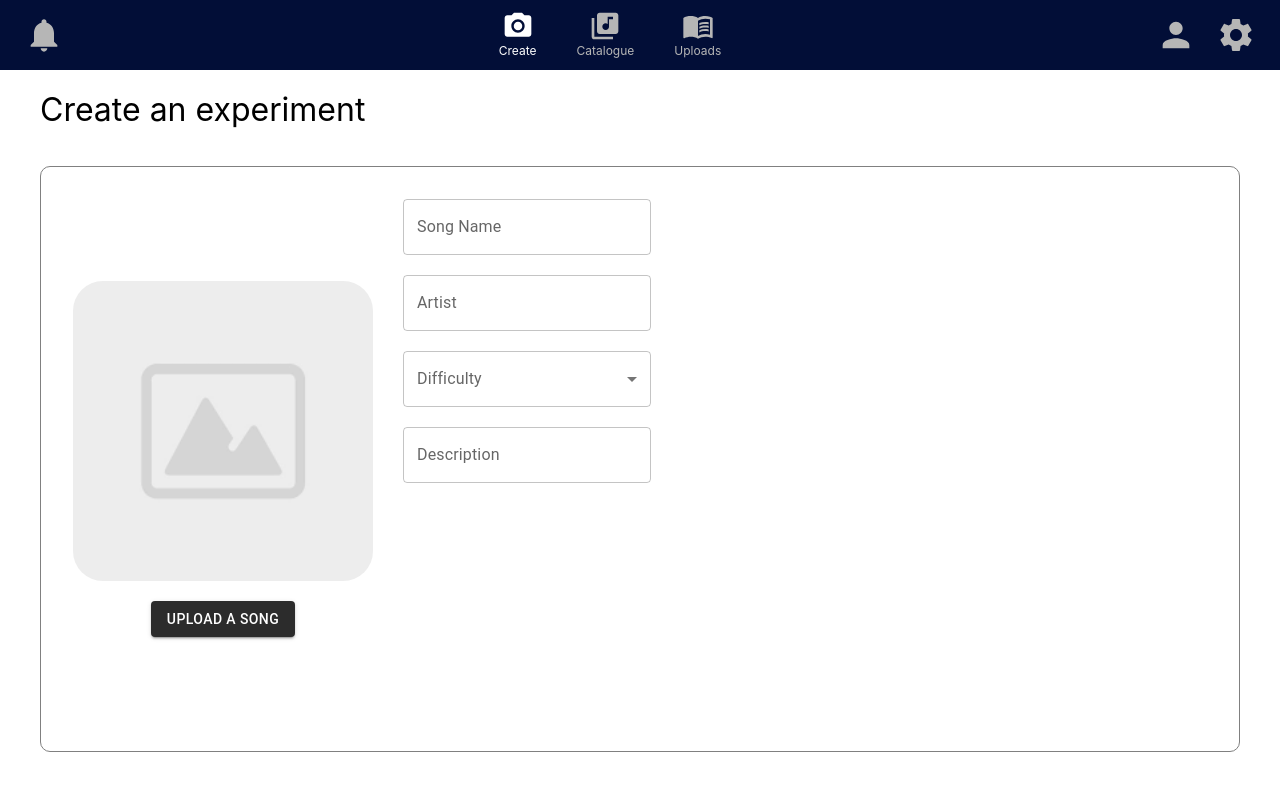
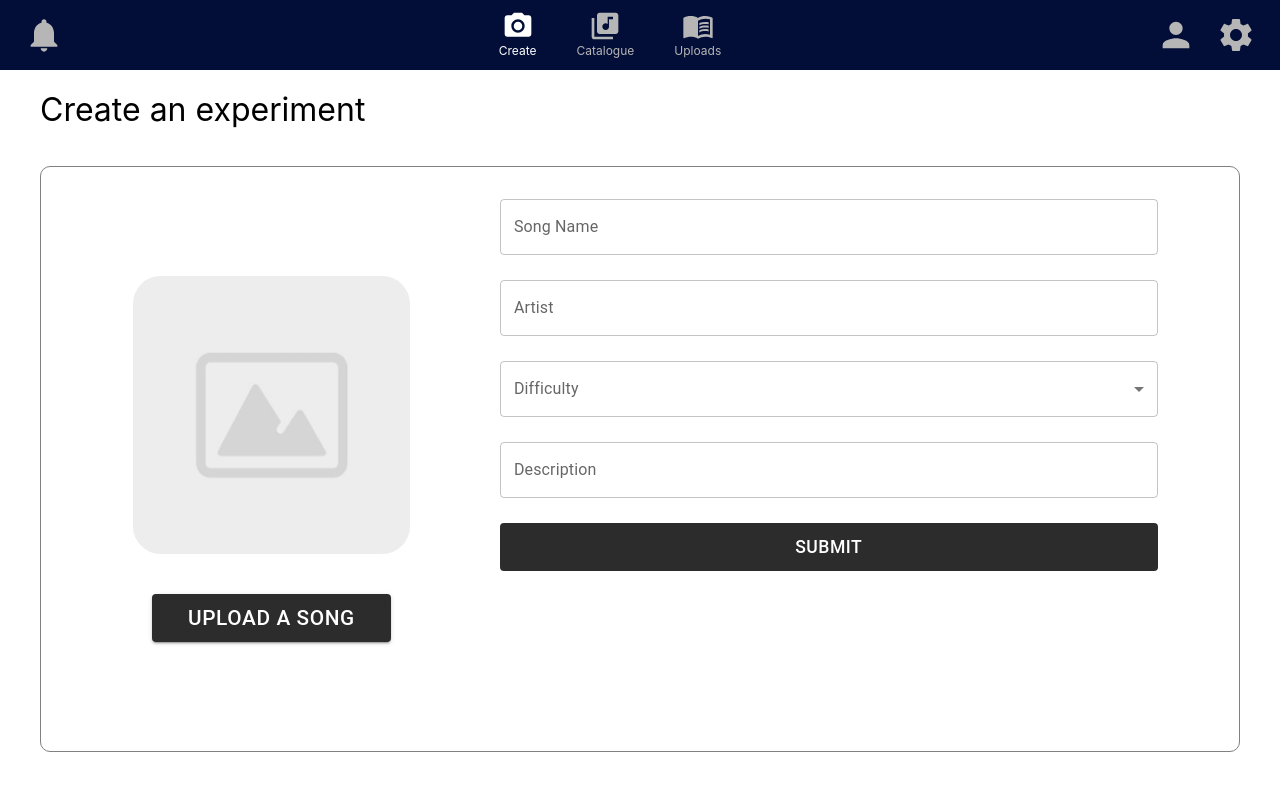
Before and after one commit to kevintran73/melody-mentoring, a React (Create React App) app in the folder frontend_web/: page /create in a window 1280 px wide. Shown: the top 790 px of the page. Built offline with nearby package versions, Linux system fonts and the light colour scheme; the HTML template or start-up script is replaced by a standard one.

Commit message:
Rearranged elements on create page

```diff
--- a/frontend_web/src/components/utilities/InputFileUpload.js
+++ b/frontend_web/src/components/utilities/InputFileUpload.js
@@ -25,7 +25,7 @@ const StyledButton = styled(Button)({
 /**
  * MUI template for video and audio file input fields
  */
-const InputFileUpload = ({ innerText, onChangeEvent }) => {
+const InputFileUpload = ({ innerText, onChangeEvent, width = '100%', fontSize = '1rem' }) => {
   return (
     <StyledButton
       id='upload-file'
@@ -33,6 +33,7 @@ const InputFileUpload = ({ innerText, onChangeEvent }) => {
       role={undefined}
       variant='contained'
       tabIndex={-1}
+      sx={{ width, fontSize }}
     >
       {innerText}
       <VisuallyHiddenInput
--- a/frontend_web/src/pages/Create.js
+++ b/frontend_web/src/pages/Create.js
@@ -20,16 +20,17 @@ const PageBlock = styled('div')({
   margin: '1rem 2.5rem',
 });
 
-const UploadBlock = styled('div')({
+const UploadForm = styled('form')({
   display: 'flex',
   flexDirection: 'row',
-  justifyContent: 'space-between',
+  justifyContent: 'start',
   gap: '30px',
   height: 'calc(90vh - 70px - 4rem)',
   marginTop: '2rem',
   padding: '2rem 2rem',
   border: '1px solid gray',
   borderRadius: '10px',
+  width: '100%',
 });
 
 const ImgContainer = styled('div')({
@@ -37,25 +38,34 @@ const ImgContainer = styled('div')({
   flexDirection: 'column',
   justifyContent: 'center',
   alignItems: 'center',
-  gap: '20px',
+  gap: '40px',
+  width: '35%',
+  height: '100%',
 });
 
 const ImgRight = styled('img')({
-  width: '300px',
-  height: '300px',
+  width: '70%',
+  objectFit: 'cover',
   borderRadius: '10%',
-});
-
-const StyledForm = styled('form')({
-  display: 'flex',
-  flexDirection: 'row',
-  gap: '30px',
 });
 
 const TextFieldsContainer = styled('div')({
   display: 'flex',
   flexDirection: 'column',
-  gap: '20px',
+  gap: '25px',
+  width: '58%',
+});
+
+const SubmitButton = styled(Button)({
+  backgroundColor: '#2C2C2C',
+  color: '#ffffff',
+  width: '100%',
+  height: '3rem',
+  fontSize: '1.1rem',
+
+  '&:hover': {
+    backgroundColor: '#3D3D3D',
+  },
 });
 
 /**
@@ -73,11 +83,10 @@ const Create = () => {
       <NavBar></NavBar>
       <PageBlock>
         <StyledHeader>Create an experiment</StyledHeader>
-        <UploadBlock>
-          <StyledForm noValidate>
+        <UploadForm noValidate>
           <ImgContainer>
             <ImgRight src={defaultImage} />
-              <InputFileUpload innerText='Upload a song' />
+            <InputFileUpload innerText='Upload a song' width='60%' fontSize='1.3rem' />
           </ImgContainer>
 
           <TextFieldsContainer>
@@ -99,9 +108,9 @@ const Create = () => {
               </Select>
             </FormControl>
             <TextField label='Description' />
+            <SubmitButton>Submit</SubmitButton>
           </TextFieldsContainer>
-          </StyledForm>
-        </UploadBlock>
+        </UploadForm>
       </PageBlock>
     </>
   );
```
Lines whose indentation alone changed are shown as unchanged.
